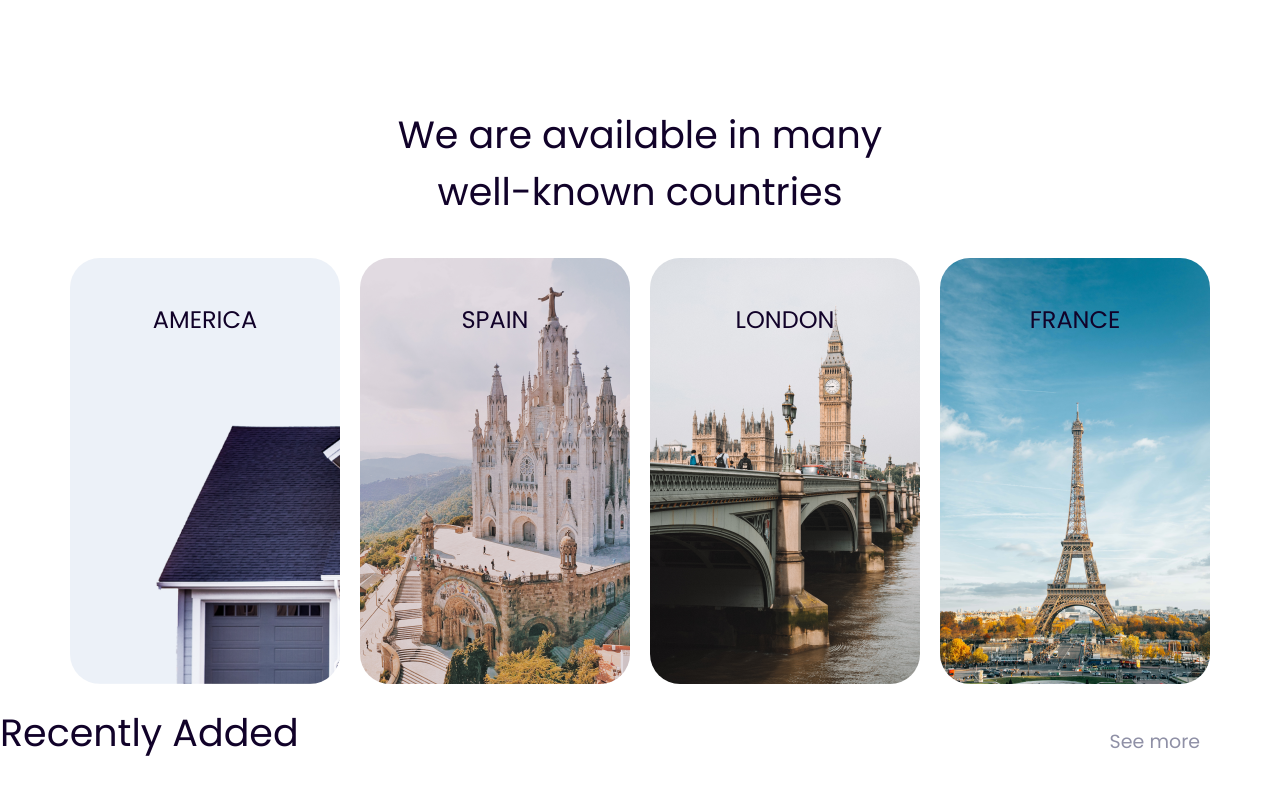
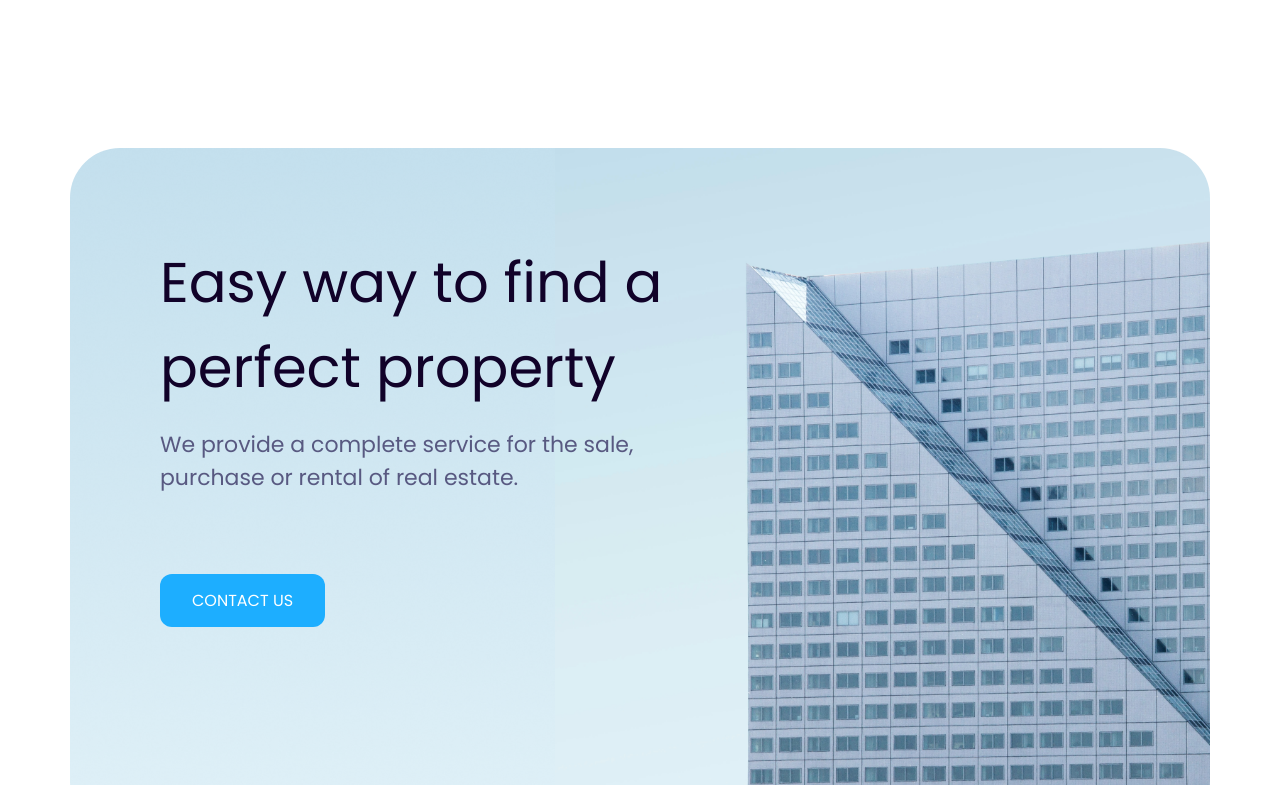
Before and after one commit to 70Ni/realestate, a React (Create React App) app: page / in a window 1280 px wide. Shown: the part 935-1720 px from the top of the page. Built offline with nearby package versions, Linux system fonts and the light colour scheme.

Commit message:
Banner changes

```diff
--- a/src/App.css
+++ b/src/App.css
@@ -75,6 +75,9 @@
   display: flex;
   flex-direction: column;
   justify-content: center;
+  align-items: center;
+  box-sizing: border-box;
+
 }
 
 .Navigationtext {
--- a/src/App.js
+++ b/src/App.js
@@ -18,10 +18,10 @@ function App() {
       <div className="Hero-wrapper">
         {/* <Search /> */}
         <Banner backImg={BannerImg} action={search}  />
-        <CountrySection />
-        <PropertySection />
+        {/* <CountrySection />
+        <PropertySection />*/}
         <Banner backImg={ BackImg02 } />
-        <Footer />
+        {/* <Footer />  */}
       </div>
     </div>
   );
--- a/src/Components/Banners/Banner.css
+++ b/src/Components/Banners/Banner.css
@@ -6,10 +6,20 @@
   background-repeat: no-repeat;
   background-position: center center;
   max-width: 1200px;
-  min-height: 550px;
+  min-height: 500px;
   margin-top: 134px;
   border-radius: 50px;
+  /* width: 100%; */
 }
 .Text-content {
   max-width: 700px;
 }
+.banner-content {
+  display: flex;
+  justify-content: space-between;
+}
+
+.banner {
+  /* box-sizing: border-box; */
+  width: 100%;
+}
--- a/src/Components/Banners/Banner.jsx
+++ b/src/Components/Banners/Banner.jsx
@@ -6,10 +6,12 @@ import Button from "../Button/Button";
 
 function Banner({ backImg, action }) {
   return (
+    <div className="banner">
       <div
         className="Banner-wrapper"
         style={{ backgroundImage: `url(${backImg})` }}
       >
+        <div className="banner-content">
           <div className="Text-content">
             <div className="Header1">Easy way to find a perfect property</div>
             <div className="paragraph">
@@ -18,9 +20,8 @@ function Banner({ backImg, action }) {
               purchase or rental of real estate.
             </div>
           </div>
-      <div className="Action-wrapper">
-        {action ? <Search /> : <Button />}
-
+        </div>
+        <div className="Action-wrapper">{action ? <Search /> : <Button />}</div>
       </div>
     </div>
   );
```
Lines whose indentation alone changed are shown as unchanged.
